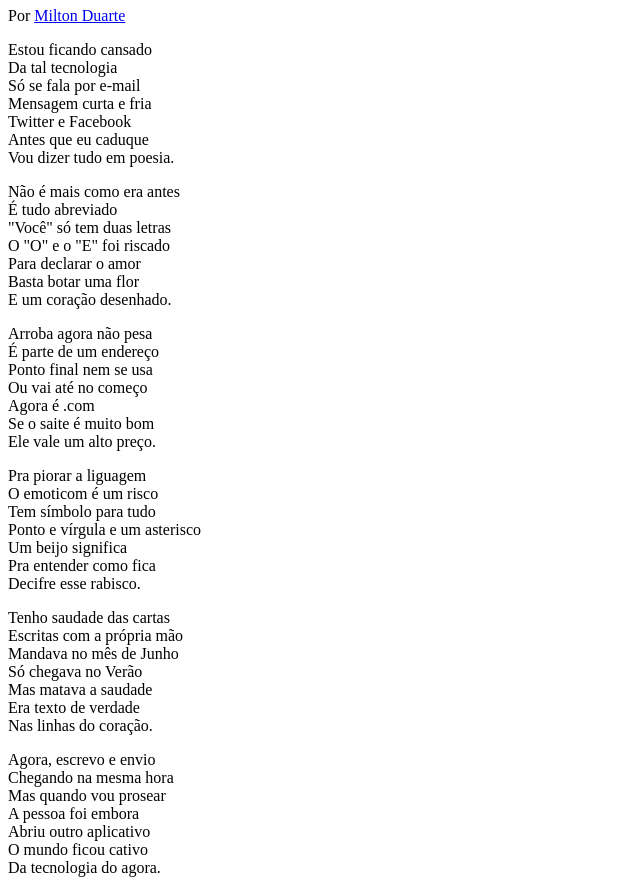
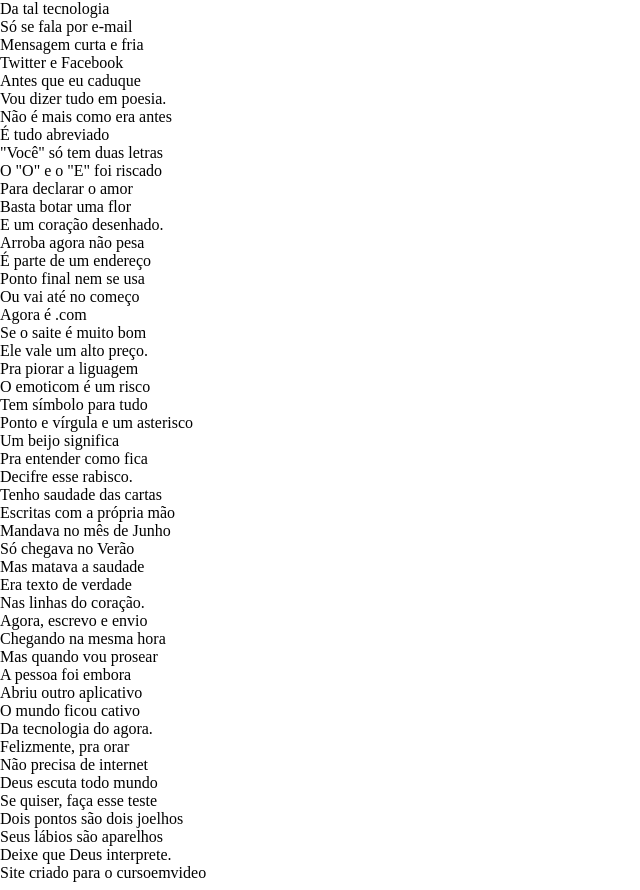
Before and after one commit to HadassiahFreire/html-css, a plain HTML site: page desafio012_resolvido/cordel.html in a window 1280 px wide. Shown: the part 73-963 px from the top of the page, without its empty margins (0-640 px from the left). Drawn offline with Linux system fonts and the light colour scheme.

Commit message:
atualização

```diff
--- a/desafio012_resolvido/cordel.html
+++ b/desafio012_resolvido/cordel.html
@@ -13,7 +13,7 @@
 
     </header>
 
-    <section>
+    <section class="normal">
         <p>
             Estou ficando cansado <br>
             Da tal tecnologia <br>
@@ -27,7 +27,7 @@
 
 
 
-    <section>
+    <section class="imagem">
         <p>
             Não é mais como era antes<br>
             É tudo abreviado <br>
@@ -40,7 +40,7 @@
         </p>
 
 
-    <section>
+    <section class="normal">
 
         <p>
             Arroba agora não pesa <br>
@@ -63,7 +63,7 @@
         </p>
     </section>
 
-    <section>
+    <section class="imagem">
 
         <p>
             Tenho saudade das cartas <br>
@@ -77,7 +77,7 @@
     </section>
 
 
-    <section>
+    <section class="normal">
 
         <p>
             Agora, escrevo e envio <br>
--- a/desafio012_resolvido/estilo/style.css
+++ b/desafio012_resolvido/estilo/style.css
@@ -1 +1,10 @@
 @charset "UTF-8";
+
+* {
+    margin: 0px;
+    padding: 0px;
+}
+
+html, body {
+
+}
```
